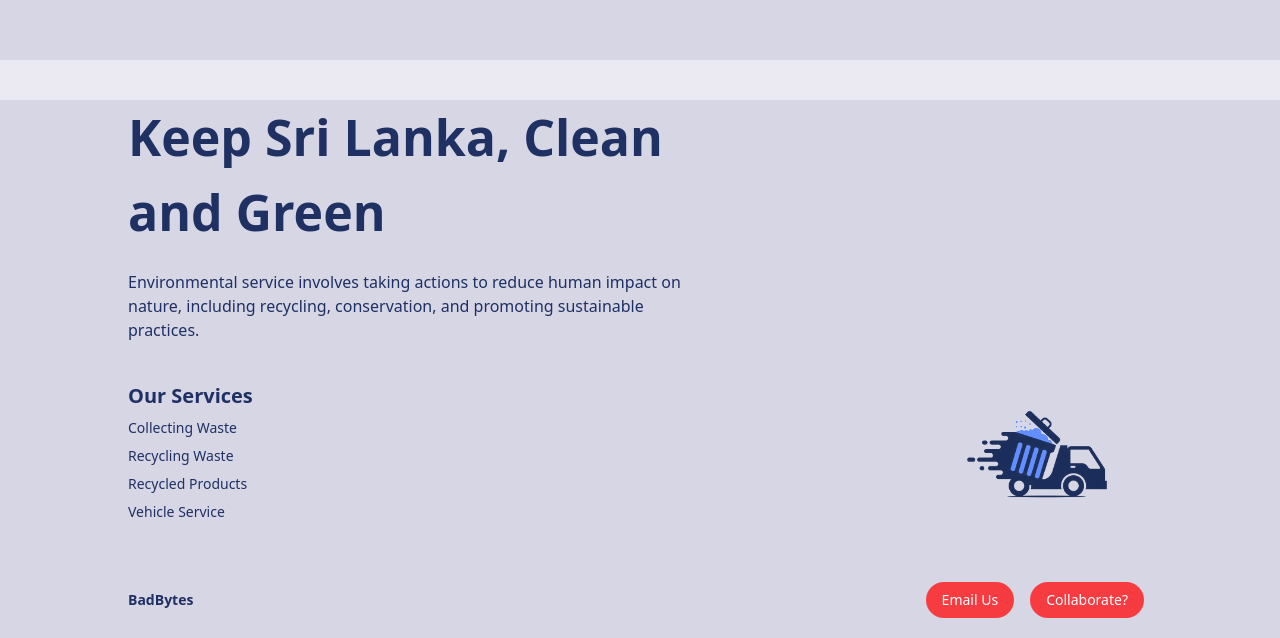
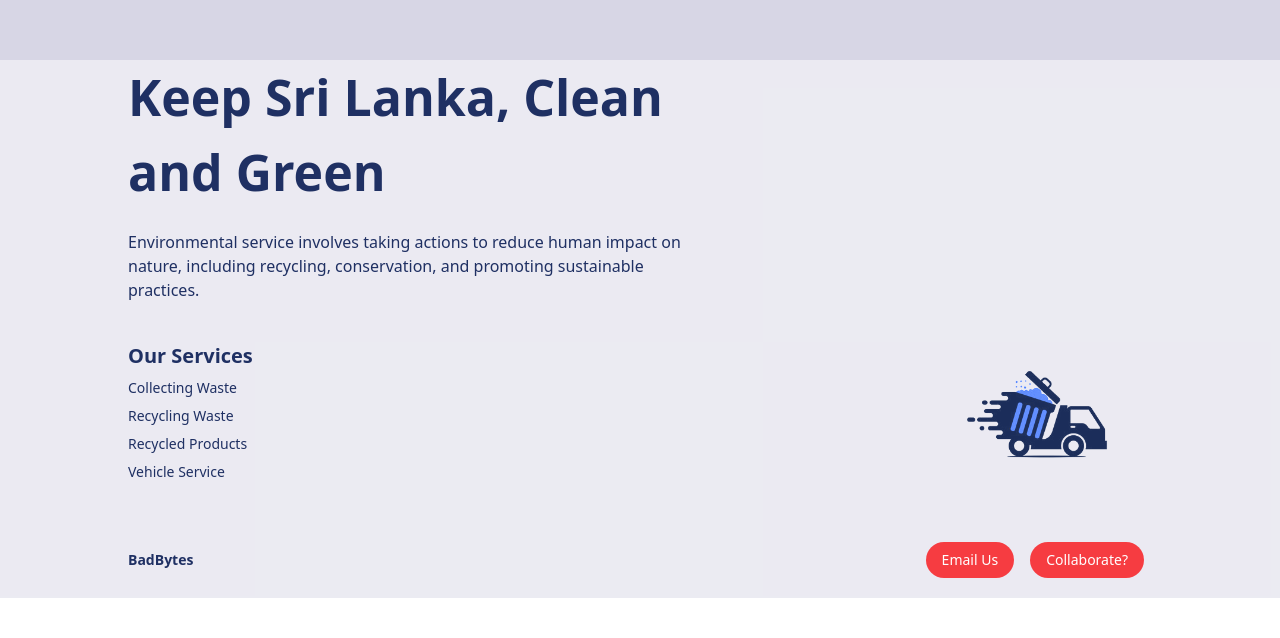
Before and after one commit to sayuru-j/junkyard, a React (Vite) app in the folder client/: page / in a window 1280 px wide. Shown: the part 1945-2583 px from the top of the page. After the commit the page ends 2543 px from the top, so only its background shows below. Built offline with nearby package versions, Linux system fonts and the light colour scheme; the HTML template or start-up script is replaced by a standard one.

Commit message:
Create Footer.jsx

```diff
--- a/client/src/components/Footer.jsx
+++ b/client/src/components/Footer.jsx
@@ -12,7 +12,7 @@ import Layout from "./Layout";
 const Footer = () => {
   const [toggle, setToggle] = useState(false);
   return (
-    <div className="bg-white/50 pt-10">
+    <div className="bg-white/50">
       <Layout>
         <div className="hidden md:flex items-center md:justify-between justify-center text-primary">
           <div className="md:max-w-xl space-y-5">
--- a/client/src/components/Layout.jsx
+++ b/client/src/components/Layout.jsx
@@ -1,5 +1,5 @@
 function Layout({ children }) {
-  return <div className="lg:px-32 px-10 bg-background">{children}</div>;
+  return <div className="lg:px-32 px-10">{children}</div>;
 }
 
 export default Layout;
```
